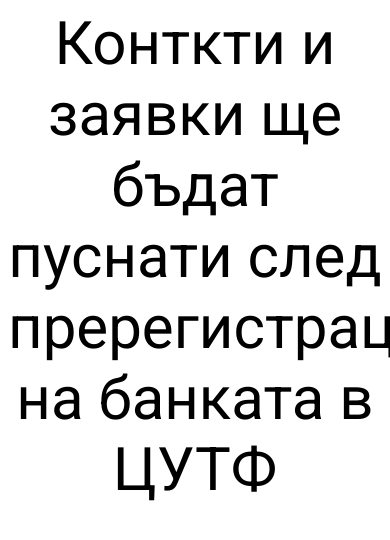
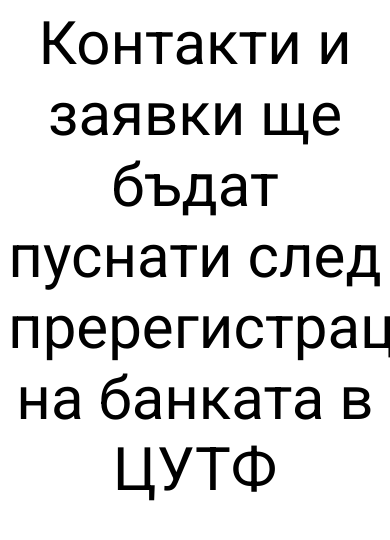
Before and after one commit to emeraldbank/emeraldbank.github.io, a plain HTML site: page contact.html in a window 390 px wide. Shown: the top 540 px of the page. Drawn offline with Linux system fonts and the light colour scheme.

```diff
--- a/contact.html
+++ b/contact.html
@@ -13,5 +13,5 @@ p {
 </style>
 </head>
 <body>
-<p>Конткти и заявки ще бъдат пуснати след пререгистрация на  банката в ЦУТФ</p>
+<p>Контакти и заявки ще бъдат пуснати след пререгистрация на  банката в ЦУТФ</p>
 </body>
```
Also changed, not shown: Temple.html (+1 -0 lines), about.html (+1 -0 lines), contacts.html (+1 -1 lines), index.html (+1 -0 lines), products.html (+1 -0 lines).
